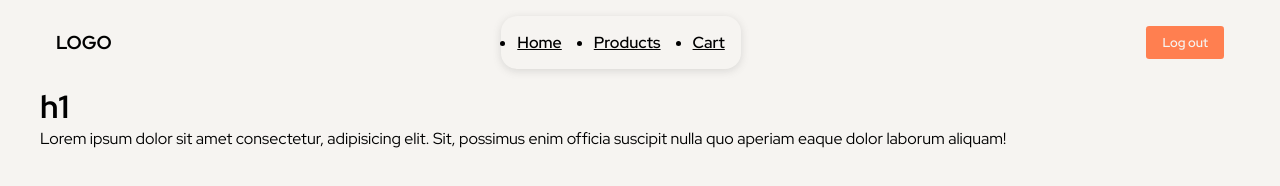
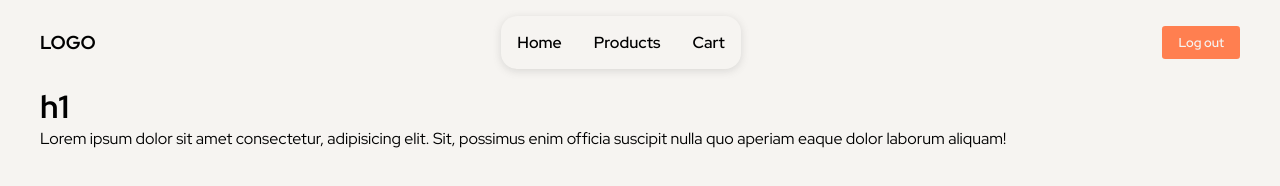
Before and after one commit to ChongIsCode/UX-eksamen-web-udvkling-2023, a plain HTML site: page home.html in a window 1280 px wide. Drawn offline with Linux system fonts and the light colour scheme.

Commit message:
little update on navigation

```diff
--- a/css/nav.css
+++ b/css/nav.css
@@ -103,3 +103,8 @@ header {
         text-decoration: underline;
     }
 }
+@media only screen and (min-width: 1200px) {
+    header {
+        padding: 1rem 0;
+    }
+}
--- a/css/styles.css
+++ b/css/styles.css
@@ -22,3 +22,11 @@ main {
     max-width: 1200px;
     margin: 0 auto;
 }
+
+ul {
+    list-style: none;
+}
+
+a {
+    text-decoration: none;
+}
--- a/home.html
+++ b/home.html
@@ -19,10 +19,10 @@
                 <li><a href="#">Home</a></li>
                 <li id="products_nav"><a href="#">Products</a>
                     <ul id="product_dropdown">
+                        <li><a href="#">Jewlery</a></li>
+                        <li><a href="#">Electronics</a></li>
                         <li><a href="#">Mens clothing</a></li>
                         <li><a href="#">Womens clothing</a></li>
-                        <li><a href="#">Jewlery</a></li>
-                        <li><a href="#">Electronics</a></li>
                     </ul>
                 </li>
                 <li><a href="#">Cart</a></li>
```
